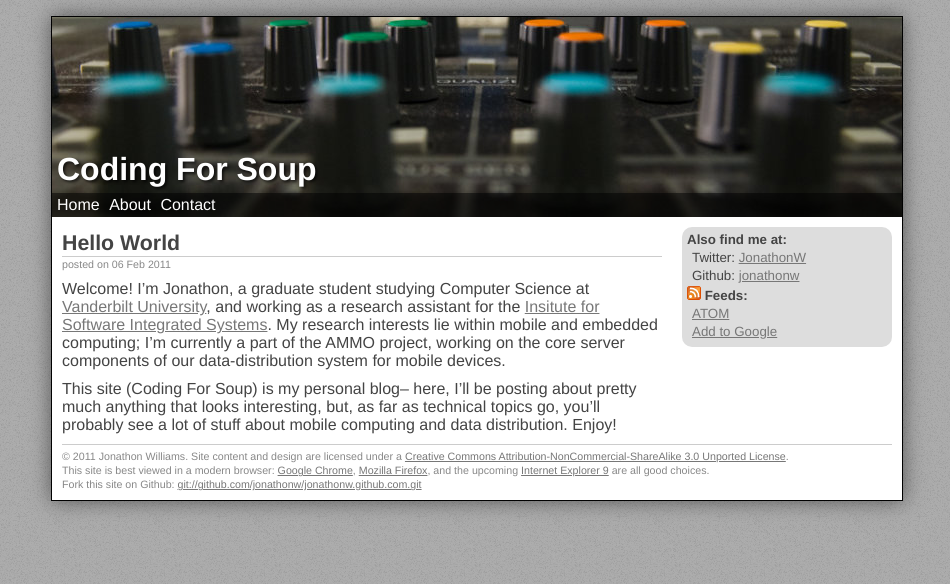
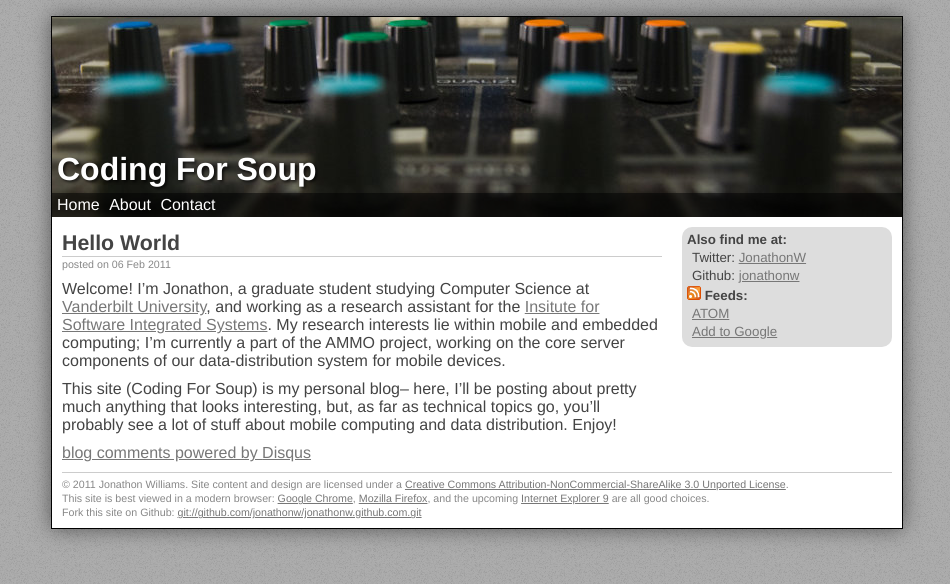
Before and after one commit to jonathonw/jonathonw.github.io, a Jekyll site: the page built from _posts/2011-02-06-hello-world.md, in a window 1280 px wide. Shown: the top 584 px of the page, without its empty margins (163-1113 px from the left). Built offline with Jekyll 4.4.1, drawn with Linux system fonts in a browser that asks for light colours; comment, search, counter and statistics services are not loaded; some of the changed lines change nothing that is shown.

Commit message:
Try out comments

```diff
--- a/_layouts/post.html
+++ b/_layouts/post.html
@@ -4,3 +4,22 @@
 <h1 class="postTitle"><a href="{{ url }}">{{ page.title }}</a></h1>
 <p class="postDate">posted on {{ page.date | date_to_string }}</p>
 {{ content }}
+
+<div id="disqus_thread"></div>
+<script type="text/javascript">
+    /* * * CONFIGURATION VARIABLES: EDIT BEFORE PASTING INTO YOUR WEBPAGE * * */
+    var disqus_shortname = 'codingforsoup'; // required: replace example with your forum shortname
+
+    // The following are highly recommended additional parameters. Remove the slashes in front to use.
+    var disqus_identifier = '{{ page.id }}';
+    var disqus_url = '{{ url }}';
+
+    /* * * DON'T EDIT BELOW THIS LINE * * */
+    (function() {
+        var dsq = document.createElement('script'); dsq.type = 'text/javascript'; dsq.async = true;
+        dsq.src = 'http://' + disqus_shortname + '.disqus.com/embed.js';
+        (document.getElementsByTagName('head')[0] || document.getElementsByTagName('body')[0]).appendChild(dsq);
+    })();
+</script>
+<noscript>Please enable JavaScript to view the <a href="http://disqus.com/?ref_noscript">comments powered by Disqus.</a></noscript>
+<a href="http://disqus.com" class="dsq-brlink">blog comments powered by <span class="logo-disqus">Disqus</span></a>
```
